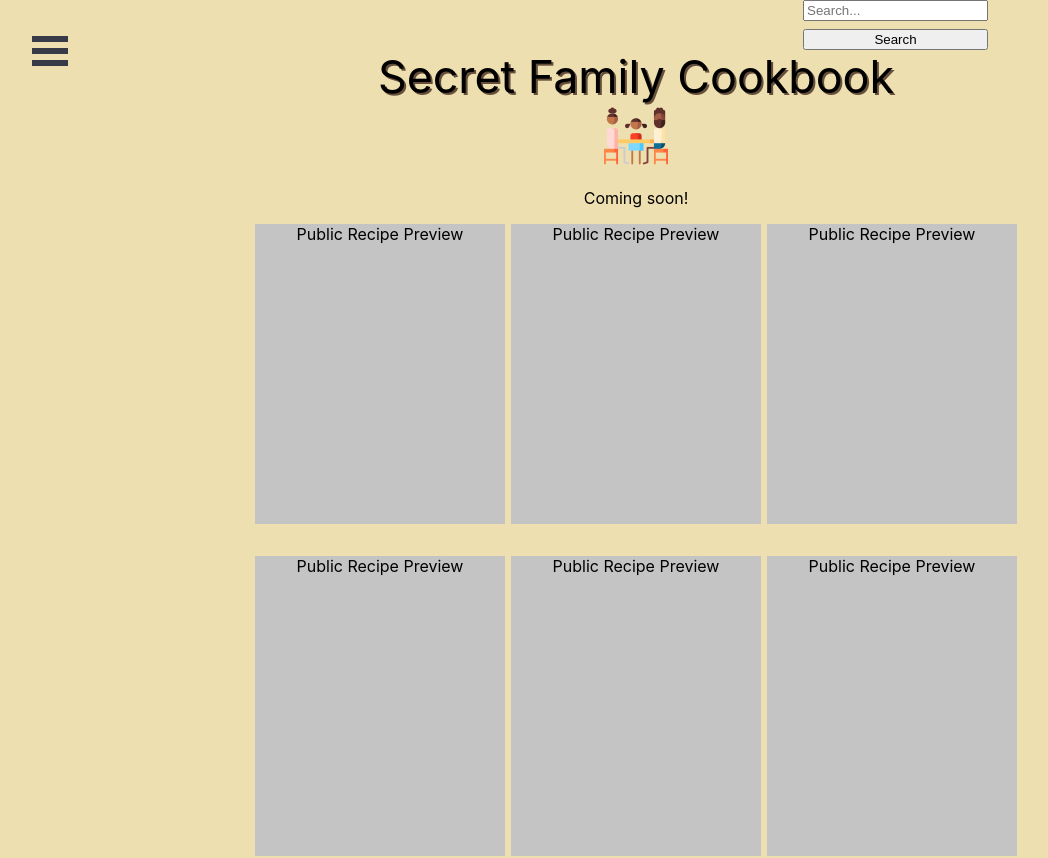
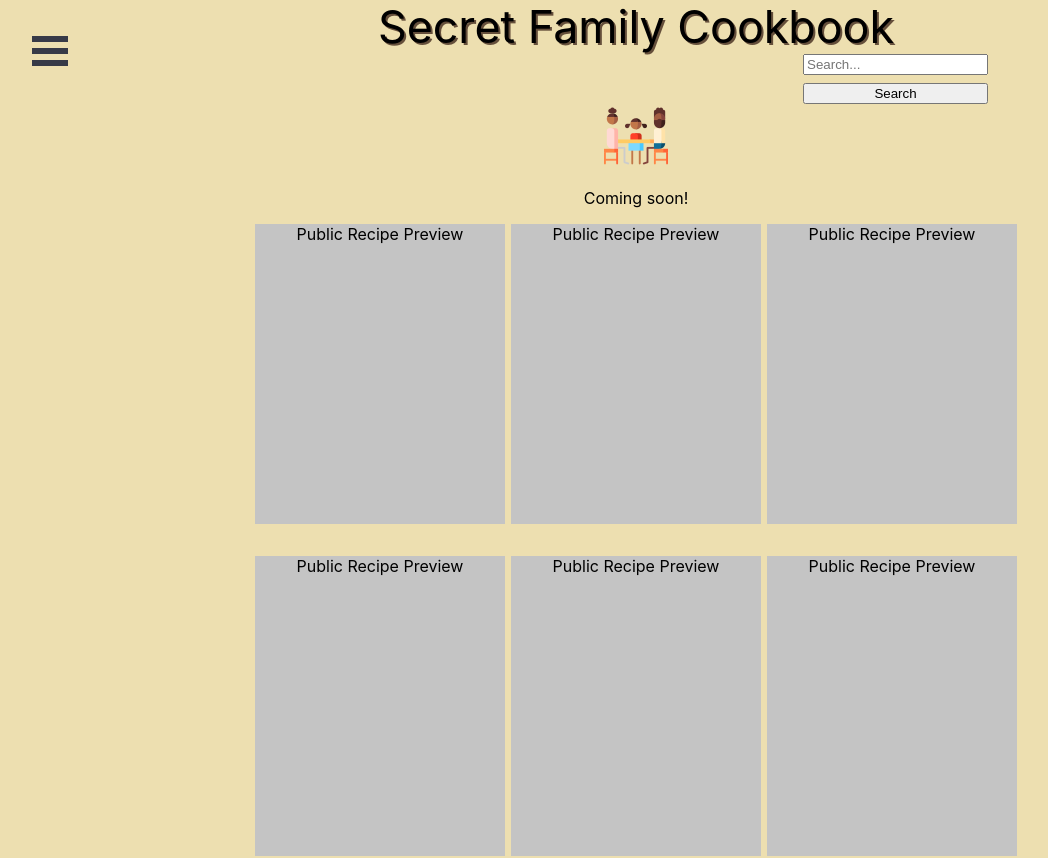
Before and after one commit to BuildWeek-Secret-Family-Recipes/Front-End, a React (Create React App) app: page / in a window 1280 px wide. Shown: the top 858 px of the page, without its empty margins (4-1052 px from the left). Built offline with nearby package versions, Linux system fonts and the light colour scheme.

Commit message:
Yet more styling fixes

```diff
--- a/src/App.js
+++ b/src/App.js
@@ -12,9 +12,15 @@ import Signout from './components/user/Signout';
 import UserRecipes from './components/user/UserRecipes';
 import AddRecipe from './components/recipe/AddRecipe'
 
+
 import './App.css';
 
+const Header = styled.header`
+    font-size: 2.8rem;
+    font-color: #654F3B
+    text-shadow: 2px 2px #654F3B;
 
+    `
 const Footerblock = styled.div`
 height: 0;
 padding-top: -50px;
@@ -24,8 +30,8 @@ margin-top: -15px;
 function App() {
   return (
     <div className="App">
-
       <Nav />
+      <Header>Secret Family Cookbook</Header>
 
       <Route exact path='/' component={Home} />
       <Route exact path='/api/login' component={Login} />
--- a/src/components/pages/Home.js
+++ b/src/components/pages/Home.js
@@ -3,12 +3,6 @@ import Dining from '../../assets/img/dining.png';
 import styled from 'styled-components';
 import Search from '../layout/Search';
 
-    const Header = styled.header`
-    font-size: 2.8rem;
-    font-color: #654F3B
-    text-shadow: 2px 2px #654F3B;
-
-    `
     const Body = styled.div`
     background-color: #EDDFB0;
     max-width:
@@ -45,7 +39,6 @@ const Home = () => {
             <Search />
             </Searchbox>
 
-            <Header>Secret Family Cookbook</Header>
 
             <div>
                 <img src={Dining} alt='Family Dining' />
```
